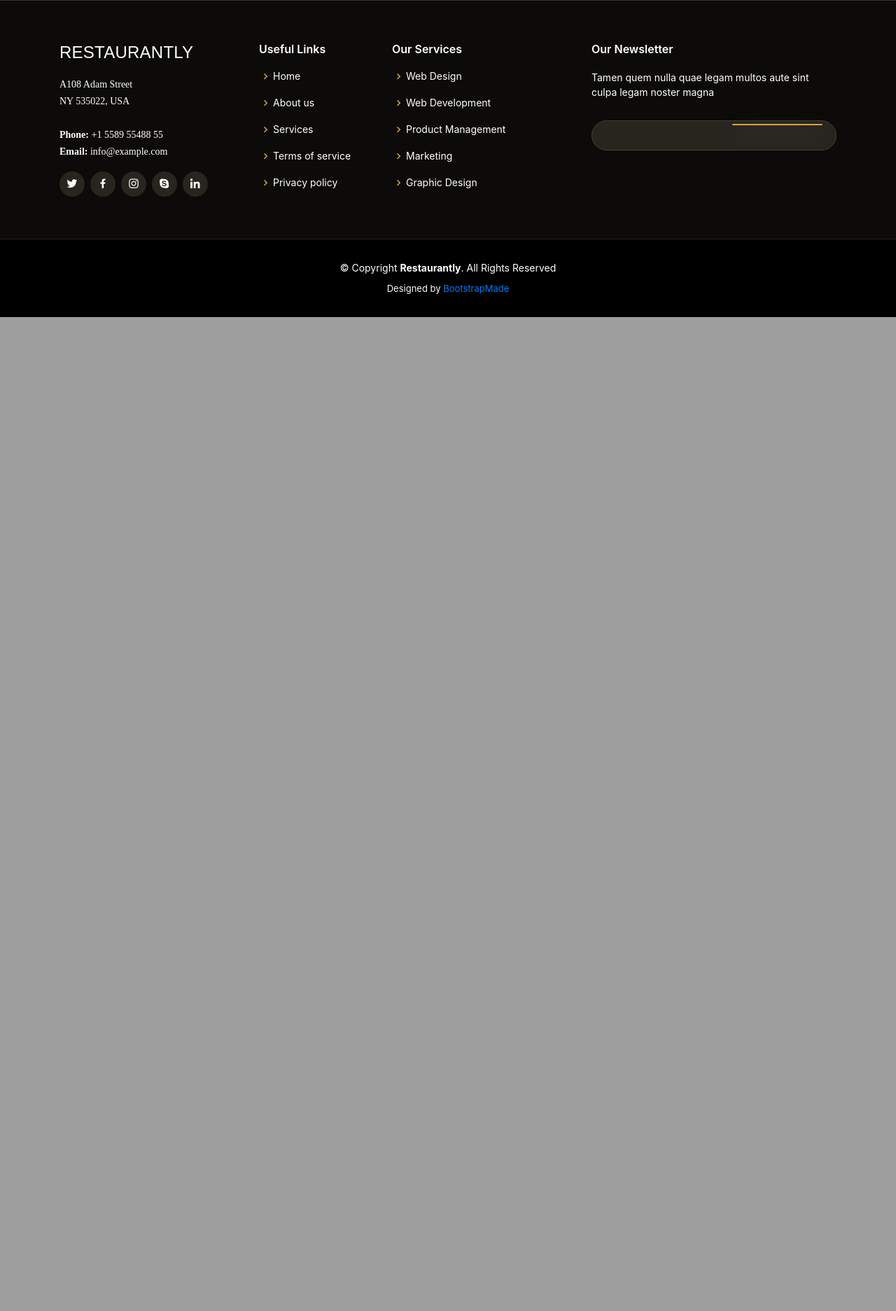
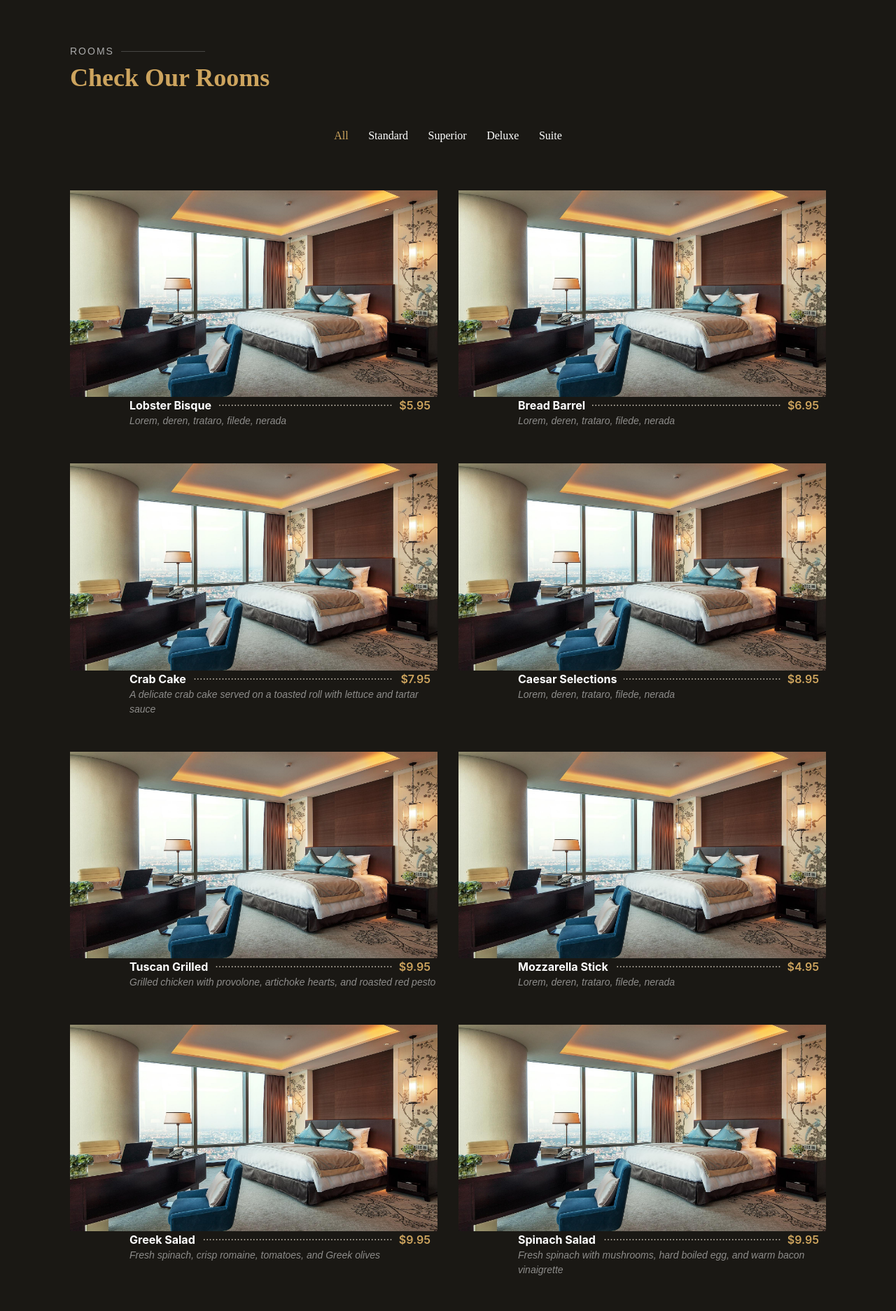
Before and after one commit to ttken01/HotelManager, a Flask app: page / in a window 1280 px wide. Shown: the part 800-2673 px from the top of the page at 70% size. Before the commit the page ends 1253 px from the top, so only its background shows below. Run offline with Flask 2, Linux system fonts and the light colour scheme; data comes from the database, SQL or seed files in the repository; some libraries are stand-ins or nearby versions.

Commit message:
room list + filter

```diff
--- a/hotelapp/__init__.py
+++ b/hotelapp/__init__.py
@@ -7,7 +7,7 @@ from flask_babelex import Babel
 
 app = Flask(__name__)
 app.secret_key = 'alfdsjkbgaksjfjksdgakldg21432543@#$@#'
-app.config["SQLALCHEMY_DATABASE_URI"] = "mysql+pymysql://root:230801@localhost/hotelapp?charset=utf8mb4"
+app.config["SQLALCHEMY_DATABASE_URI"] = "mysql+pymysql://root:1234@localhost/hotelapp?charset=utf8mb4"
 app.config["SQLALCHEMY_TRACK_MODIFICATIONS"] = True
 app.config['PAGE_SIZE'] = 8
 
--- a/hotelapp/static/css/css.css
+++ b/hotelapp/static/css/css.css
@@ -5,13 +5,16 @@
 
 html {
   font-family: "Inter", sans-serif;
-  background: white;
+  background: #1A1814;
   color: black;
   font-size: 100%;
   font-weight: 400;
   scroll-behavior: smooth;
 }
 
+body {
+  background: #1A1814 !important;
+}
 
 img {
   width: 100%;
--- a/hotelapp/static/css/css.scss
+++ b/hotelapp/static/css/css.scss
@@ -1,6 +1,6 @@
 $primary-color: black;
 $sub-color: #007bff;
-$background-color: white;
+$background-color: #1A1814;
 $body-font-size: 1rem;
 $body-font-weight: 400;
 $font-family: 'Inter', sans-serif;
@@ -15,6 +15,10 @@ html{
     font-size: 100%;
     font-weight: $body-font-weight;
     scroll-behavior: smooth;
+}
+body{
+    background: $background-color !important;
+
 }
 img{
     width: 100%;
--- a/hotelapp/templates/index.html
+++ b/hotelapp/templates/index.html
@@ -46,6 +46,131 @@
 </div>
 {% endblock %}
 {% block content %}
+ <!-- ======= Menu Section ======= -->
+ <section id="menu" class="menu section-bg">
+  <div class="container" data-aos="fade-up">
+
+    <div class="section-title">
+      <h2>Rooms</h2>
+      <p>Check Our Rooms</p>
+    </div>
+
+    <div class="row" data-aos="fade-up" data-aos-delay="100">
+      <div class="col-lg-12 d-flex justify-content-center">
+        <ul id="menu-flters">
+          <li data-filter="*" class="filter-active">All</li>
+          <li data-filter=".filter-starters">Standard</li>
+          <li data-filter=".filter-salads">Superior</li>
+          <li data-filter=".filter-specialty">Deluxe</li>
+          <li data-filter=".filter-suite">Suite</li>
+        </ul>
+      </div>
+    </div>
+
+    <div class="row menu-container" data-aos="fade-up" data-aos-delay="200">
+
+      <div class="col-lg-6 menu-item filter-starters">
+        <img src="{{ url_for('static', filename = 'images/defaultRoom.png') }}" class="" alt="">
+        <div class="menu-content">
+          <a href="#">Lobster Bisque</a><span>$5.95</span>
+        </div>
+        <div class="menu-ingredients">
+          Lorem, deren, trataro, filede, nerada
+        </div>
+      </div>
+
+      <div class="col-lg-6 menu-item filter-specialty">
+        <img src="{{ url_for('static', filename = 'images/defaultRoom.png') }}" class="" alt="">
+
+        <div class="menu-content">
+          <a href="#">Bread Barrel</a><span>$6.95</span>
+        </div>
+        <div class="menu-ingredients">
+          Lorem, deren, trataro, filede, nerada
+        </div>
+      </div>
+
+      <div class="col-lg-6 menu-item filter-starters">
+        <img src="{{ url_for('static', filename = 'images/defaultRoom.png') }}" class="" alt="">
+
+        <div class="menu-content">
+          <a href="#">Crab Cake</a><span>$7.95</span>
+        </div>
+        <div class="menu-ingredients">
+          A delicate crab cake served on a toasted roll with lettuce and tartar sauce
+        </div>
+      </div>
+
+      <div class="col-lg-6 menu-item filter-salads">
+        <img src="{{ url_for('static', filename = 'images/defaultRoom.png') }}" class="" alt="">
+
+        <div class="menu-content">
+          <a href="#">Caesar Selections</a><span>$8.95</span>
+        </div>
+        <div class="menu-ingredients">
+          Lorem, deren, trataro, filede, nerada
+        </div>
+      </div>
+
+      <div class="col-lg-6 menu-item filter-specialty">
+        <img src="{{ url_for('static', filename = 'images/defaultRoom.png') }}" class="" alt="">
+
+        <div class="menu-content">
+          <a href="#">Tuscan Grilled</a><span>$9.95</span>
+        </div>
+        <div class="menu-ingredients">
+          Grilled chicken with provolone, artichoke hearts, and roasted red pesto
+        </div>
+      </div>
+
+      <div class="col-lg-6 menu-item filter-starters">
+        <img src="{{ url_for('static', filename = 'images/defaultRoom.png') }}" class="" alt="">
+
+        <div class="menu-content">
+          <a href="#">Mozzarella Stick</a><span>$4.95</span>
+        </div>
+        <div class="menu-ingredients">
+          Lorem, deren, trataro, filede, nerada
+        </div>
+      </div>
+
+      <div class="col-lg-6 menu-item filter-salads">
+        <img src="{{ url_for('static', filename = 'images/defaultRoom.png') }}" class="" alt="">
+
+        <div class="menu-content">
+          <a href="#">Greek Salad</a><span>$9.95</span>
+        </div>
+        <div class="menu-ingredients">
+          Fresh spinach, crisp romaine, tomatoes, and Greek olives
+        </div>
+      </div>
+
+      <div class="col-lg-6 menu-item filter-salads">
+        <img src="{{ url_for('static', filename = 'images/defaultRoom.png') }}" class="" alt="">
+
+        <div class="menu-content">
+          <a href="#">Spinach Salad</a><span>$9.95</span>
+        </div>
+        <div class="menu-ingredients">
+          Fresh spinach with mushrooms, hard boiled egg, and warm bacon vinaigrette
+        </div>
+      </div>
+
+      <div class="col-lg-6 menu-item filter-specialty">
+        <img src="{{ url_for('static', filename = 'images/defaultRoom.png') }}" class="" alt="">
+
+        <div class="menu-content">
+          <a href="#">Lobster Roll</a><span>$12.95</span>
+        </div>
+        <div class="menu-ingredients">
+          Plump lobster meat, mayo and crisp lettuce on a toasted bulky roll
+        </div>
+      </div>
+
+    </div>
+
+  </div>
+</section><!-- End Menu Section -->
 <div class=" row list-room ">
   {% for p in rooms %}
   <div class="col-md-3 col-xs-12" style="padding: 5px">
```
Also changed, not shown: hotelapp/Restaurantly/index.html (+9 -9 lines), 1 other file.
